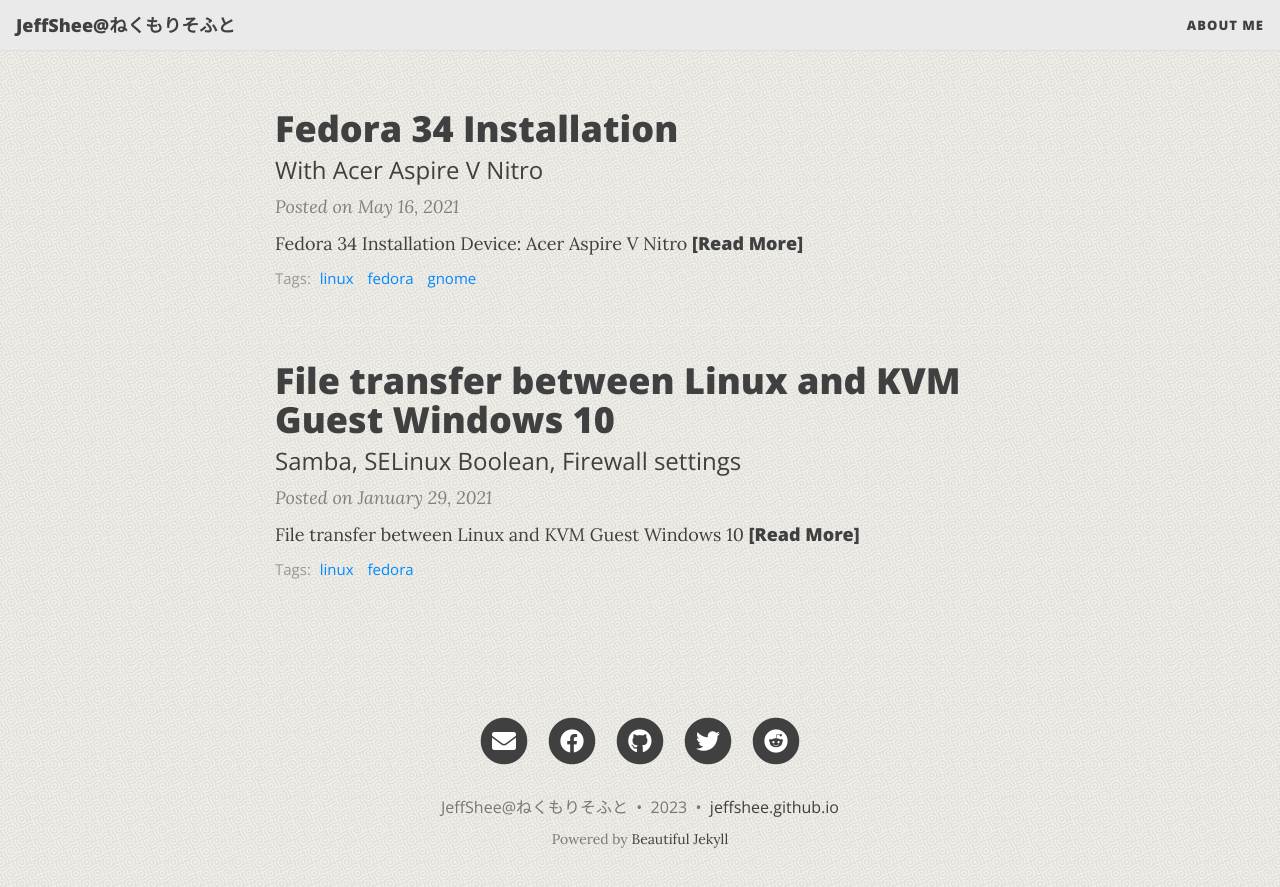
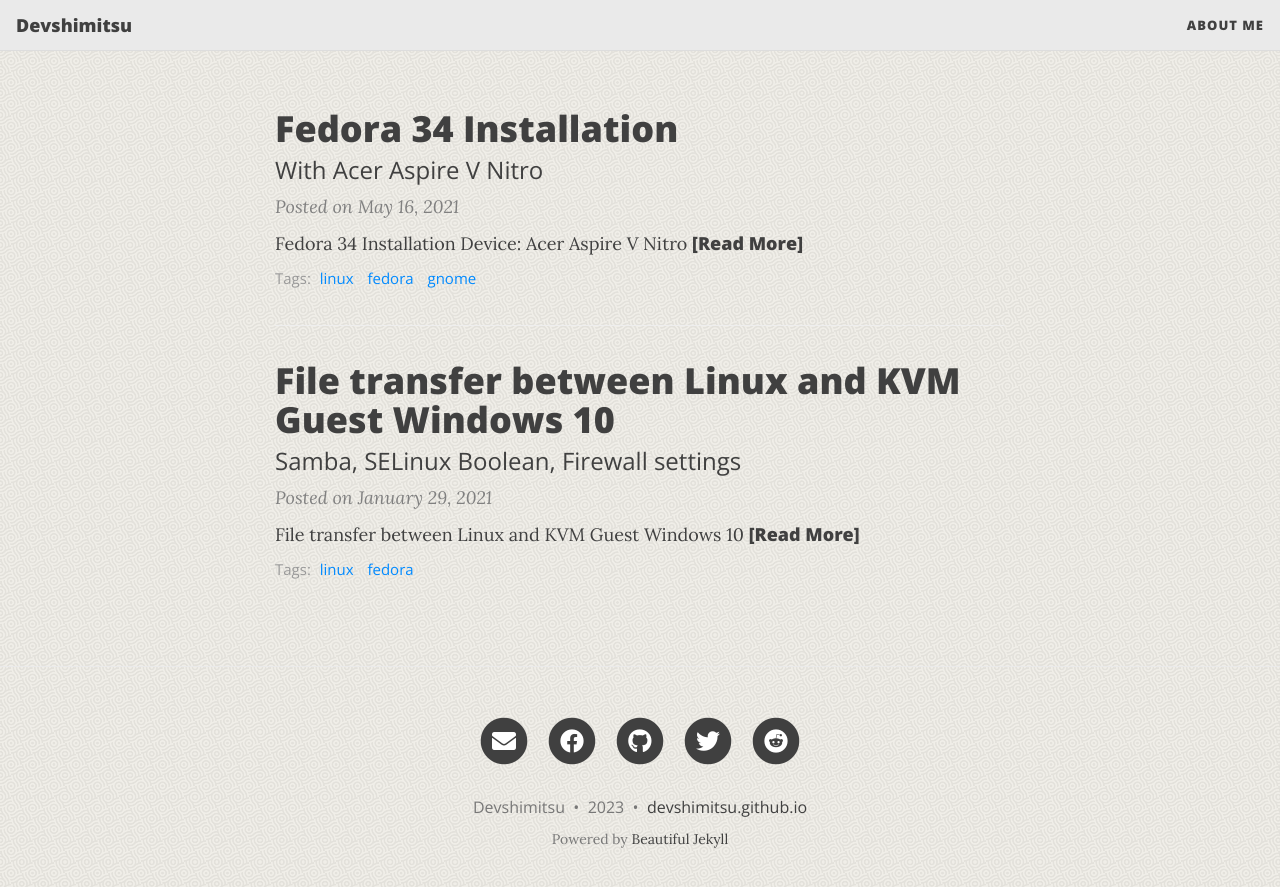
Before and after one commit to Devshimitsu/devshimitsu.github.io, a Jekyll site: the page built from index.html, in a window 1280 px wide and 900 px high, scrolled down 535 px. Shown: the top 887 px of the window. Built offline with Jekyll 4.4.1, drawn with Linux system fonts in a browser that asks for light colours; nearby versions of some CDN libraries; the list of posts is cut into pages by our own code.

Commit message:
Update _config.yml

```diff
--- a/_config.yml
+++ b/_config.yml
@@ -6,10 +6,10 @@
 # --- Required options --- #
 
 # Name of website
-title: "JeffShee@ねくもりそふと"
+title: "Devshimitsu"
 
 # Your name to show in the footer
-author: "JeffShee@ねくもりそふと"
+author: "Devshimitsu"
 
 # --- List of links in the navigation bar --- #
 
@@ -39,11 +39,11 @@
 # Select the social network links that you want to show in the footer.
 # Uncomment the links you want to show and add your information to each one.
 social-network-links:
-  email: "jeffshee8969@gmail.com"
-  facebook: jeffshee8969
-  twitter: jeffshee8969
-  github: jeffshee
-  reddit: jeffshee
+  email: "kartikbisht2006@gmail.com"
+  facebook: kartik.bisht.1481
+  twitter: devshimitsu
+  github: Devshimitsu
+  reddit: devshimitsu
 #  linkedin: daattali
 #  xing: yourname
 #  stackoverflow: "3943160/daattali"
@@ -76,7 +76,7 @@
 
 # How to display the link to your website in the footer
 # Remove this if you don't want a link in the footer
-url-pretty: "jeffshee.github.io"
+url-pretty: "devshimitsu.github.io"
 
 # Excerpt word length - Truncate the excerpt of each post on the feed page to the specified number of words
 excerpt_length: 50
@@ -88,7 +88,7 @@
 feed_show_tags: true
 
 # The keywords to associate with your website, for SEO purposes
-keywords: "jeffshee,nekumori,github"
+keywords: "devshimitsu,kartik,github"
 
 # --- Colours / background image --- #
 
```
